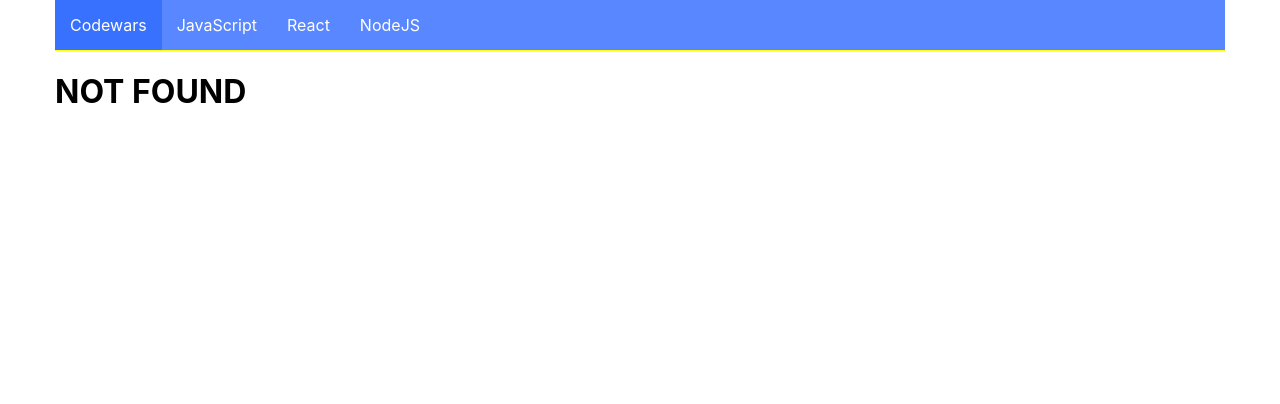
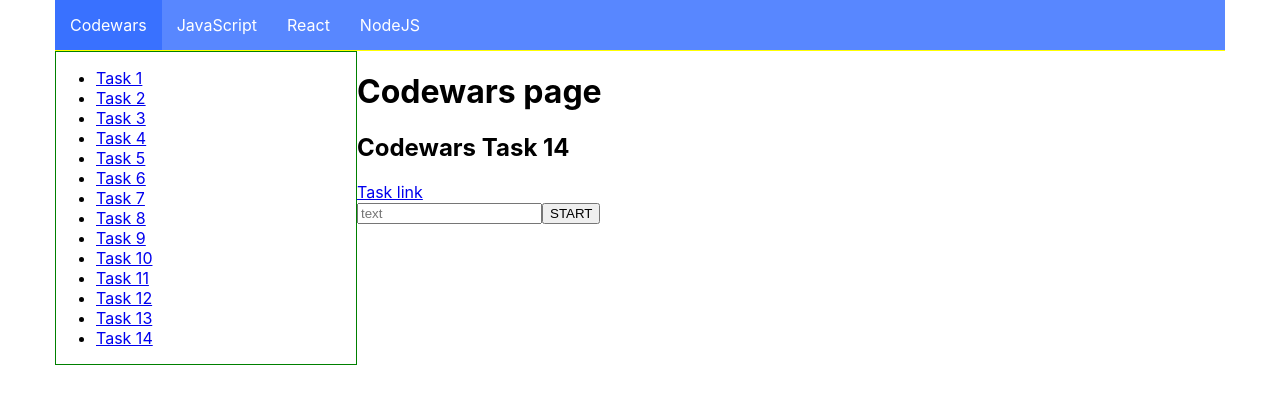
Before and after one commit to Fluebubble/study-space, a React (Create React App) app: page /codewars/task14 in a window 1280 px wide. Before the commit this address had no page. Shown: the top 404 px of the page. Built offline with nearby package versions, Linux system fonts and the light colour scheme.

Commit message:
codewars task 14 finished

```diff
--- a/src/components/App.jsx
+++ b/src/components/App.jsx
@@ -22,6 +22,7 @@
 import { Task11 } from './pages/Codewars/Task11/Task11';
 import { Task12 } from './pages/Codewars/Task12/Task12';
 import { Task13 } from './pages/Codewars/Task13/Task13';
+import { Task14 } from './pages/Codewars/Task14/Task14';
 
 export const App = () => {
   return (
@@ -43,6 +44,7 @@
             <Route path="task11" element={<Task11 />} />
             <Route path="task12" element={<Task12 />} />
             <Route path="task13" element={<Task13 />} />
+            <Route path="task14" element={<Task14 />} />
           </Route>
           <Route path="javascript" element={<JavaScript />}>
             <Route path="module-6" element={<Module6 />}>
--- a/src/components/pages/Codewars/Codewars.jsx
+++ b/src/components/pages/Codewars/Codewars.jsx
@@ -45,6 +45,9 @@
           <li>
             <NavLink to="task13">Task 13</NavLink>
           </li>
+          <li>
+            <NavLink to="task14">Task 14</NavLink>
+          </li>
         </ul>
       </Navigation>
       <div>
--- /dev/null
+++ b/src/components/pages/Codewars/Task14/Task14.jsx
@@ -0,0 +1,41 @@
+import { useState } from 'react';
+
+export const Task14 = () => {
+  const [text, setText] = useState('');
+  const handleSubmit = e => {
+    e.preventDefault();
+    const string = e.target.text.value;
+
+    const restrictedSymbols = /[^0-9a-zA-Z]/g;
+
+    function testPassword(str) {
+      // console.log('kek');
+      const trimmedString = str.trim();
+
+      if (restrictedSymbols.test(trimmedString)) {
+        console.log('includes restr symbols');
+        return false;
+      }
+      if (string.length === 0) {
+        return false;
+      }
+      return true;
+    }
+    setText(testPassword(string));
+    // testPassword(string);
+  };
+
+  return (
+    <>
+      <h2>Codewars Task 14</h2>
+      <h3>{text}</h3>
+      <a href="https://www.codewars.com/kata/526dbd6c8c0eb53254000110/train/javascript">
+        Task link
+      </a>
+      <form onSubmit={handleSubmit}>
+        <input type="text" name="text" placeholder="text" />
+        <button type="submit">START</button>
+      </form>
+    </>
+  );
+};
```
